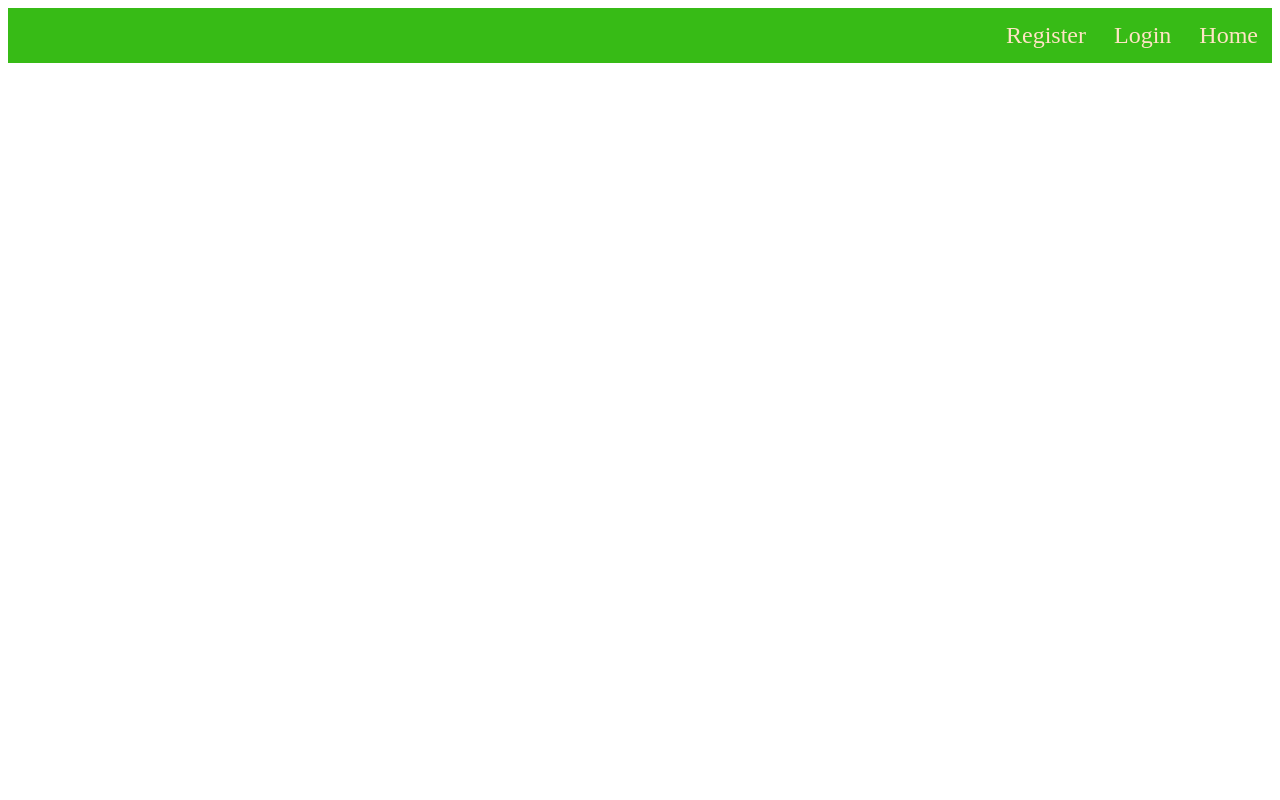
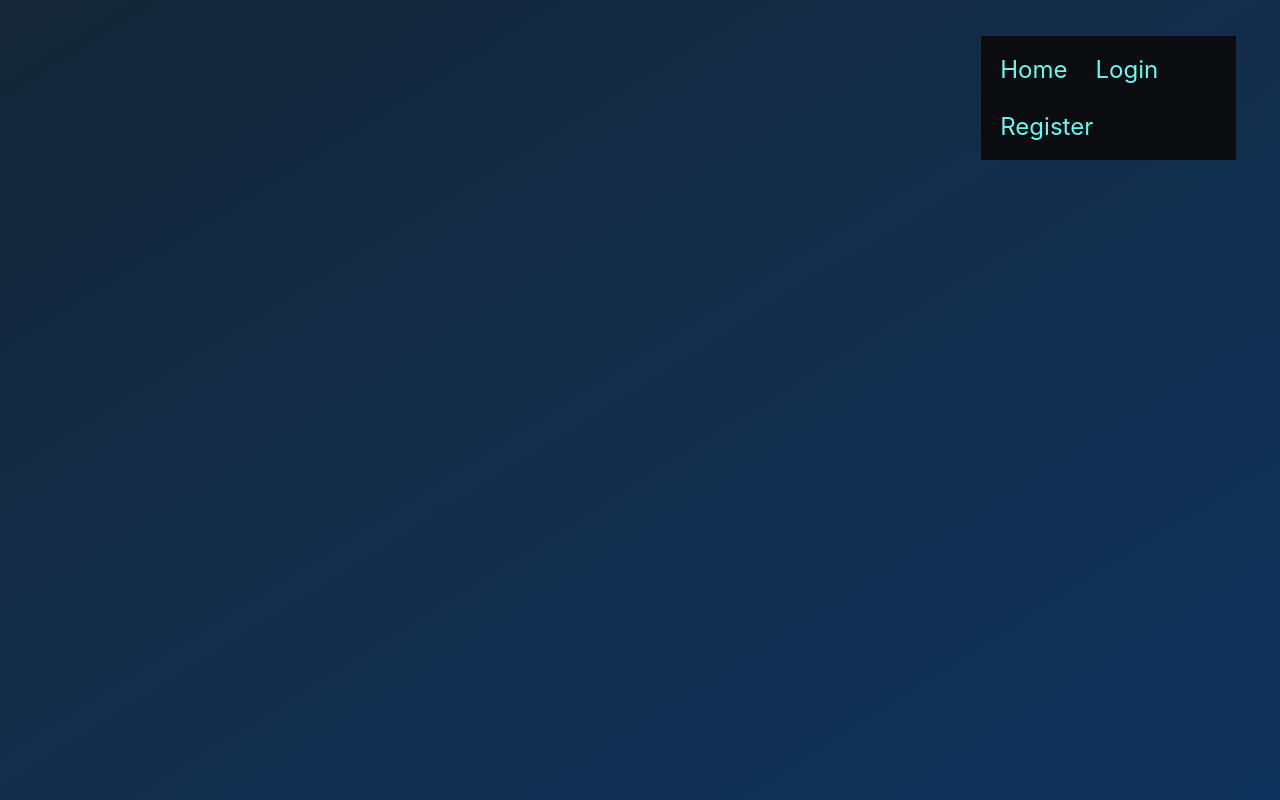
Before and after one commit to Indiedude78/Sim-Bank, a PHP site: page / in a window 1280 px wide. Run offline with PHP 8.4, Linux system fonts and the light colour scheme.

Commit message:
Adding changes and fixing minor bugs

```diff
--- a/project/static/css/style.css
+++ b/project/static/css/style.css
@@ -1,74 +1,76 @@
 body {
-    font-family: system;
+    font-family: -apple-system, BlinkMacSystemFont, 'Segoe UI', Roboto, Oxygen, Ubuntu, Cantarell, 'Open Sans', 'Helvetica Neue', sans-serif;
     font-size: 1.5em;
+    background-image: linear-gradient(to bottom right, #152738, #0f325c );
 }
 
 ul[class="nav"] {
     list-style-type: none;
-    margin: auto;
-    padding: 0;
+    margin: 1.5em;
+    margin-left: 77%;
+    padding: 5px;
     overflow: auto;
-    background-color: rgb(55, 187, 22);
+    background-color: #0b0c10;
 }
 
 .nav > li {
-    float: right;
+    float: left;
 }
 
 .nav > li a {
     display: list-item;
-    color: bisque;
-    text-align: center;
+    color: #66fcf1;
+    text-align: right;
     padding: 14px;
     text-decoration: none;
 }
 
 .nav > li a:hover {
-    background-color: rgb(255, 174, 75);
+    background-color:  #45a29e;
+}
+
+label {
+    font-size: larger;
+    color: rgb(255, 255, 255);
 }
 
 input, select {
     width: 100%;
     padding: 12px 20px;
     margin: 8px 0;
-    display: inline-block;
-    border: 1px solid rgb(255, 174, 75);
+    display: block;
+    border: 1px solid rgb(3, 119, 252);
     border-radius: 4px;
+    box-sizing: border-box;
+    background-color: #45a29e;
+    border: 2px solid #66fcf1;
     box-sizing: border-box;
 }
 
 input[type=submit] {
-    width: 100%;
-    background-color:rgb(55, 187, 22);
-    color: rgb(255, 246, 116);
+    width: 20%;
+    background-color:#0b0c10;
+    color: #66fcf1;
+    font-size: large;
     padding: 14px 20px;
-    margin: 8px 0;
-    border: none;
+    margin-top: 25px;
+   /* margin: 8px;*/
+    border: 5px;
+    border-color: #45a29e;
     border-radius: 4px;
     cursor: pointer;
 }
 
-input:nth-of-type(1) {
-    margin-left: 5px !important;
-    margin-right: 5px !important;
+input[type=submit]:hover {
+    background-color:#45a29e;
 }
 
-input:nth-of-type(2) {
-    margin-left: 10px !important;
-    margin-right: 10px !important;
+h3 {
+    font-size: 1.5em;
+    color: #66fcf1;
 }
 
-input:nth-of-type(3) {
-    margin-left: 15px !important;
-    margin-right: 15px !important;
+#text {
+    color:  white;
+    font-family: -apple-system, BlinkMacSystemFont, 'Segoe UI', Roboto, Oxygen, Ubuntu, Cantarell, 'Open Sans', 'Helvetica Neue', sans-serif;
 }
-
-input:nth-of-type(4) {
-    margin-left: 20px !important;
-    margin-right: 20px !important;
-}
-
-input:nth-of-type(5) {
-    margin-left: 25px !important;
-    margin-right: 25px !important;
-}
```
Also changed, not shown: project/logout.php (+4 -3 lines), project/profile.php (+5 -5 lines), project/home.php (line endings or trailing spaces), project/partials/nav.php (indentation only).
